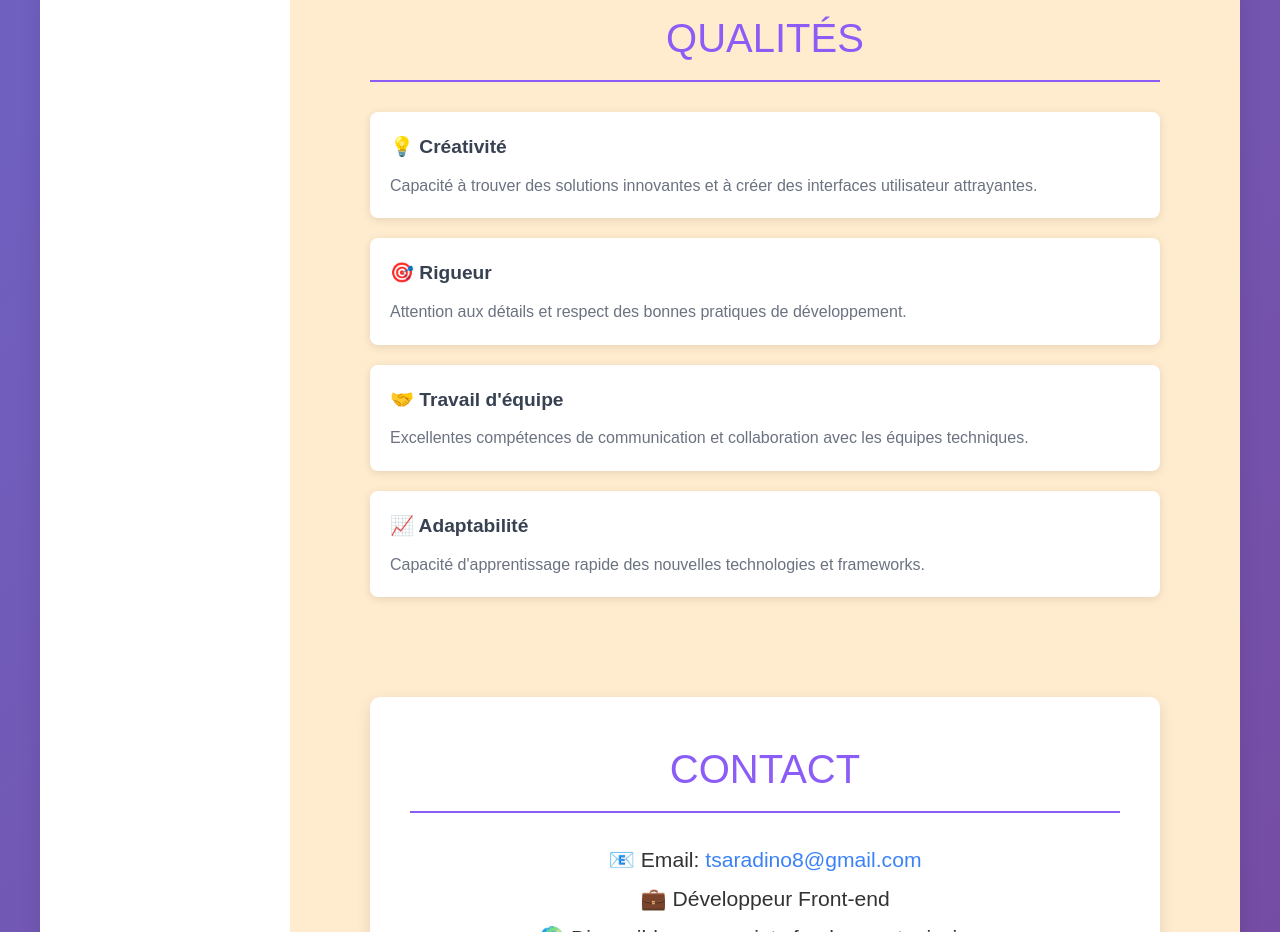
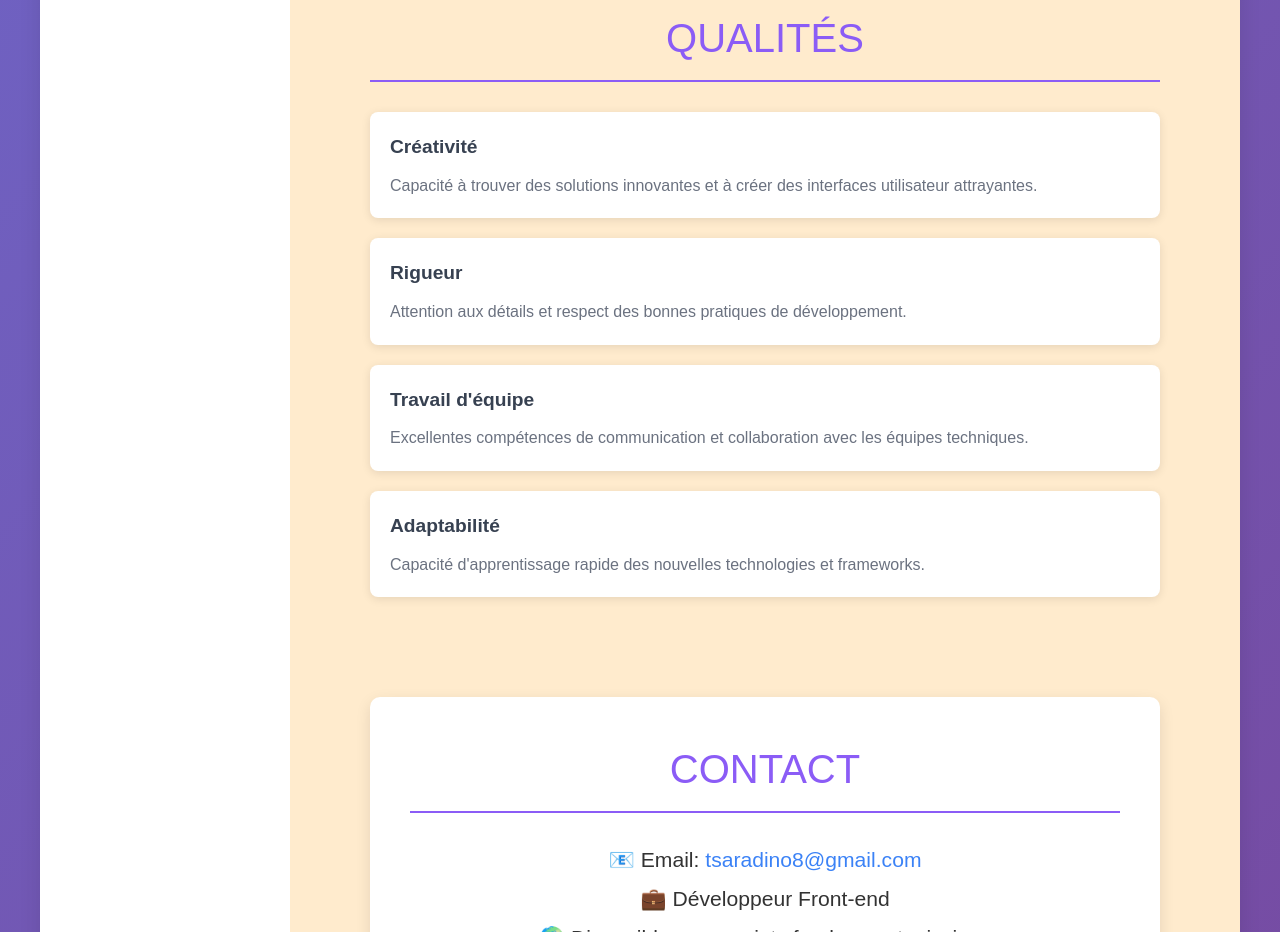
Before and after one commit to tsaradino8-ops/dino, a plain HTML site: page index.html in a window 1280 px wide. Shown: the part 3200-4132 px from the top of the page. Drawn offline with Linux system fonts and the light colour scheme.

Commit message:
Update index.html

```diff
--- a/index.html
+++ b/index.html
@@ -577,22 +577,22 @@
                 <h2 class="section-title">QUALITÉS</h2>
 
                 <div class="interest-item">
-                    <div class="interest-title">💡 Créativité</div>
+                    <div class="interest-title"> Créativité</div>
                     <p class="interest-description">Capacité à trouver des solutions innovantes et à créer des interfaces utilisateur attrayantes.</p>
                 </div>
 
                 <div class="interest-item">
-                    <div class="interest-title">🎯 Rigueur</div>
+                    <div class="interest-title"> Rigueur</div>
                     <p class="interest-description">Attention aux détails et respect des bonnes pratiques de développement.</p>
                 </div>
 
                 <div class="interest-item">
-                    <div class="interest-title">🤝 Travail d'équipe</div>
+                    <div class="interest-title"> Travail d'équipe</div>
                     <p class="interest-description">Excellentes compétences de communication et collaboration avec les équipes techniques.</p>
                 </div>
 
                 <div class="interest-item">
-                    <div class="interest-title">📈 Adaptabilité</div>
+                    <div class="interest-title"> Adaptabilité</div>
                     <p class="interest-description">Capacité d'apprentissage rapide des nouvelles technologies et frameworks.</p>
                 </div>
             </div>
```
